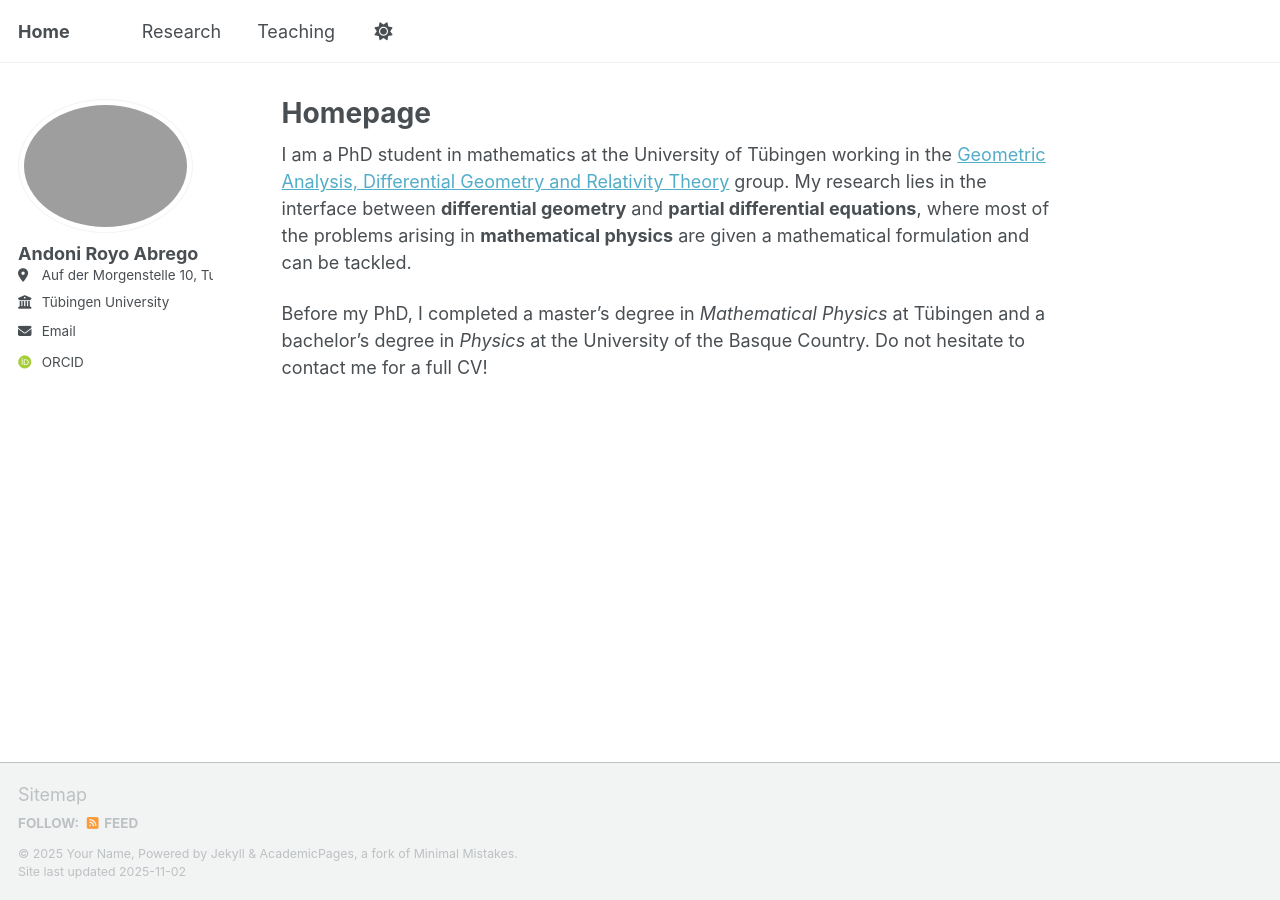
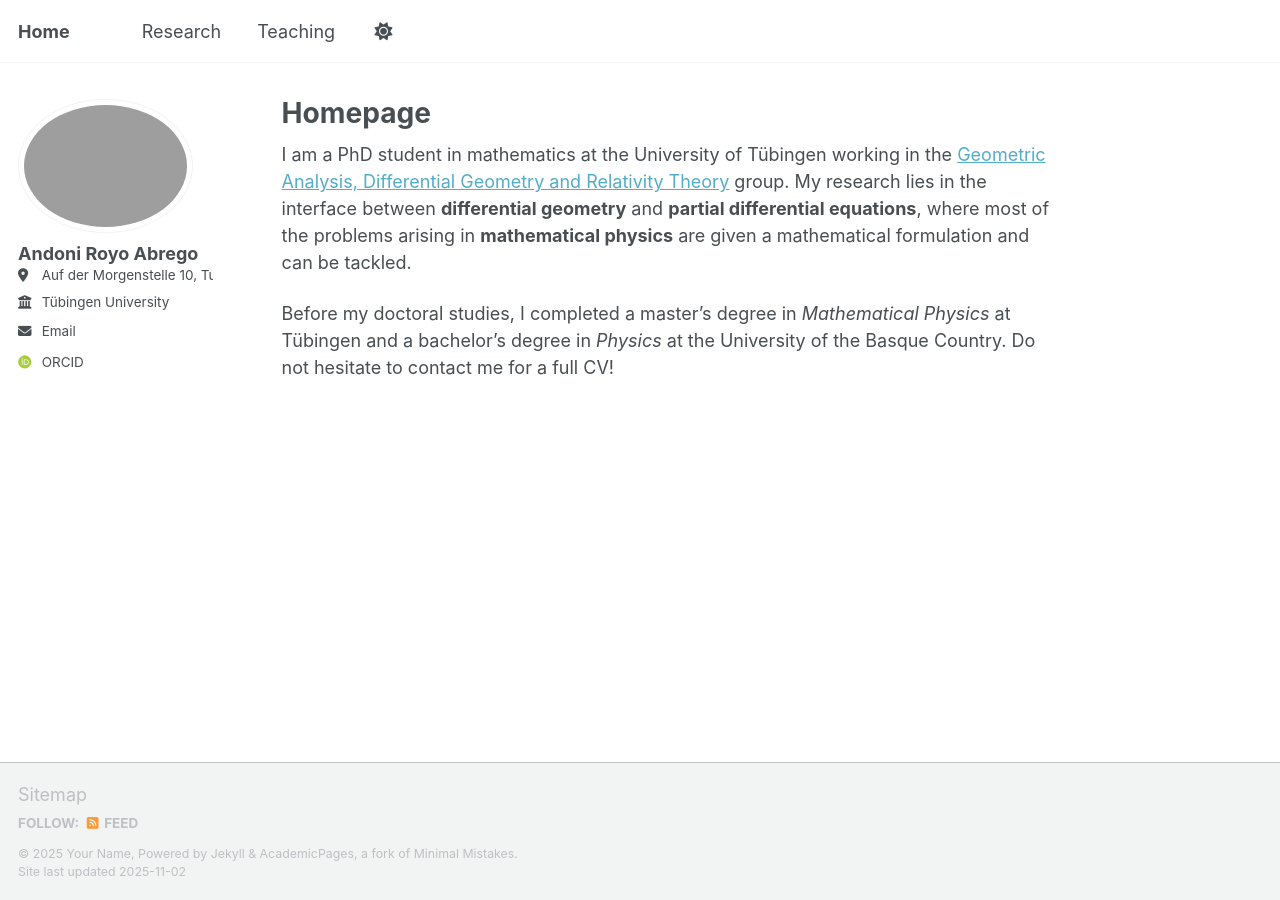
Before and after one commit to AndoniRoyo/AndoniRoyo.github.io, a Jekyll site: the page built from _pages/about.md, in a window 1280 px wide. Built offline with Jekyll 4.4.1, drawn with Linux system fonts in a browser that asks for light colours; some web fonts are replaced; a script that is not in the unit is left out.

Commit message:
Update about.md

```diff
--- a/_pages/about.md
+++ b/_pages/about.md
@@ -9,4 +9,4 @@ redirect_from:
 
 I am a PhD student in mathematics at the University of Tübingen working in the [Geometric Analysis, Differential Geometry and Relativity Theory](https://uni-tuebingen.de/en/faculties/faculty-of-science/departments/mathematics/department/research-chairs/geometric-analysis-differential-geometry-and-relativity-theory/) group. My research lies in the interface between **differential geometry** and **partial differential equations**, where most of the problems arising in **mathematical physics** are given a mathematical formulation and can be tackled.
 
-Before my PhD, I completed a master's degree in *Mathematical Physics* at Tübingen and a bachelor's degree in *Physics* at the University of the Basque Country. Do not hesitate to contact me for a full CV!
+Before my doctoral studies, I completed a master's degree in *Mathematical Physics* at Tübingen and a bachelor's degree in *Physics* at the University of the Basque Country. Do not hesitate to contact me for a full CV!
```
